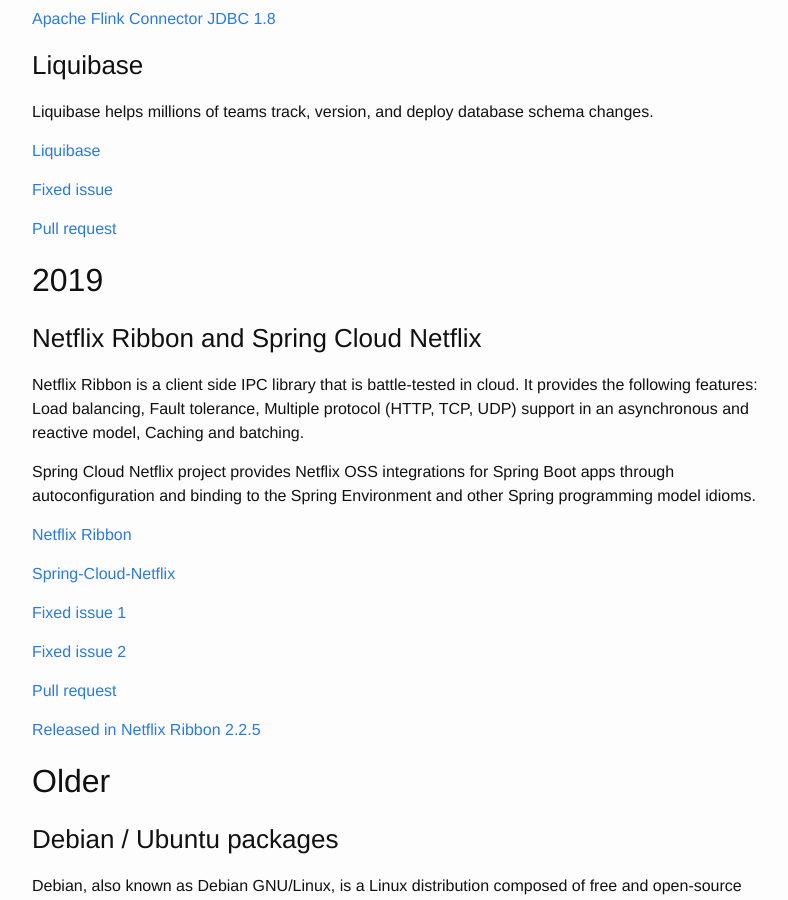
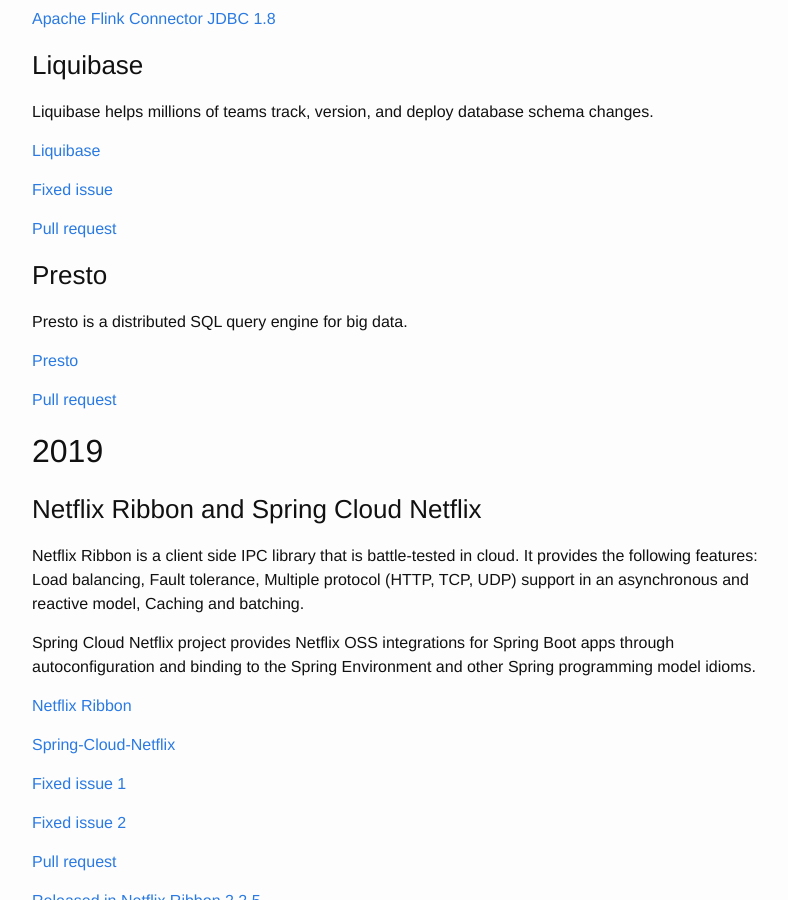
Before and after one commit to rk13/rk13.github.io, a Jekyll site: the page built from contributions.md, in a window 1280 px wide and 900 px high, scrolled down 862 px. Shown: the whole window, without its empty margins (238-1026 px from the left). Built offline with Jekyll 4.4.1, drawn with Linux system fonts in a browser that asks for light colours; Markdown is read by kramdown in place of the engine named in the settings.

Commit message:
Update contributions.md

```diff
--- a/contributions.md
+++ b/contributions.md
@@ -44,6 +44,14 @@
 
 [Pull request](https://github.com/liquibase/docker/pull/34)
 
+### Presto
+
+Presto is a distributed SQL query engine for big data.
+
+[Presto](https://github.com/prestodb/presto)
+
+[Pull request](https://github.com/prestodb/presto/pull/15537)
+
 ## 2019
 
 ### Netflix Ribbon and Spring Cloud Netflix
```
